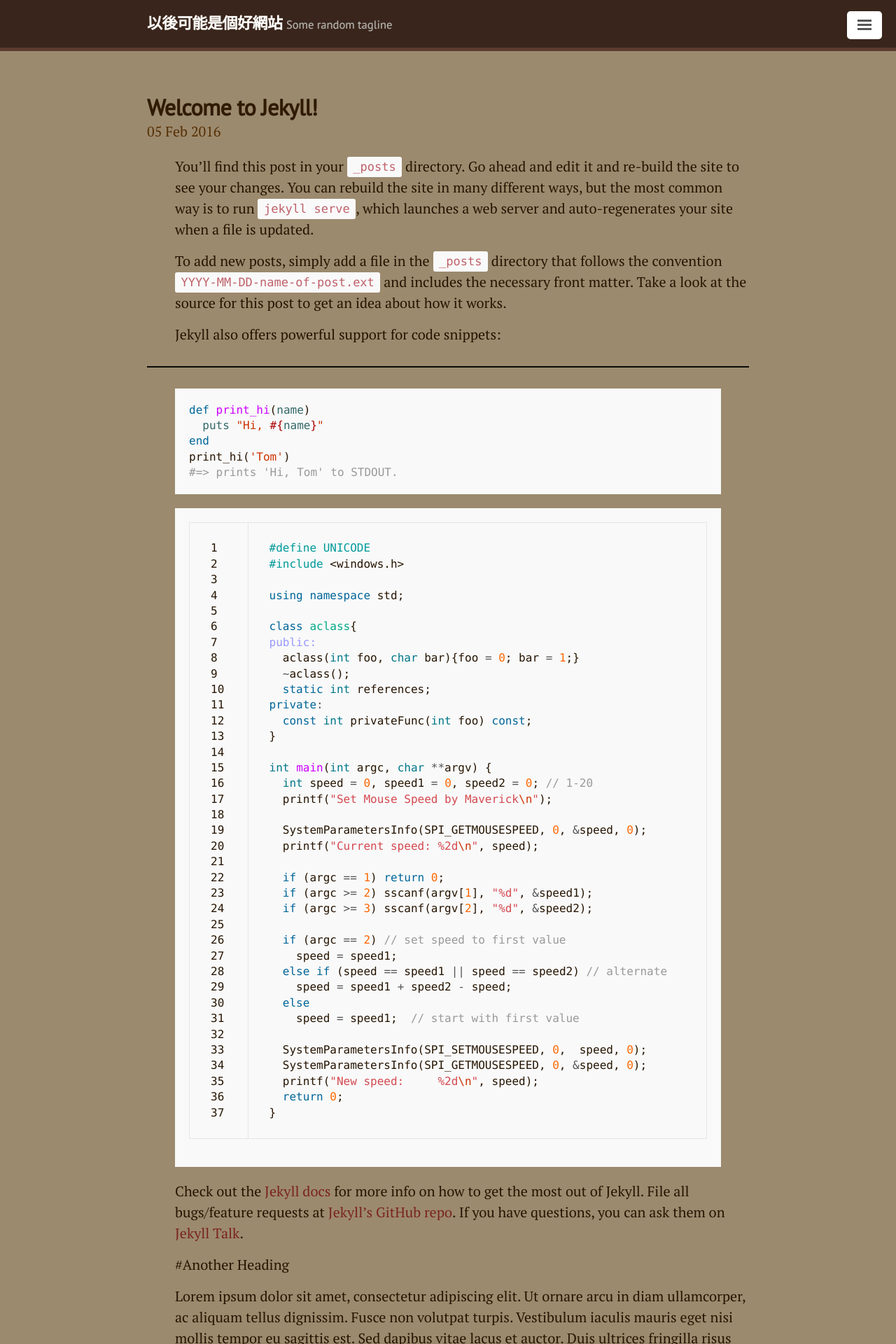
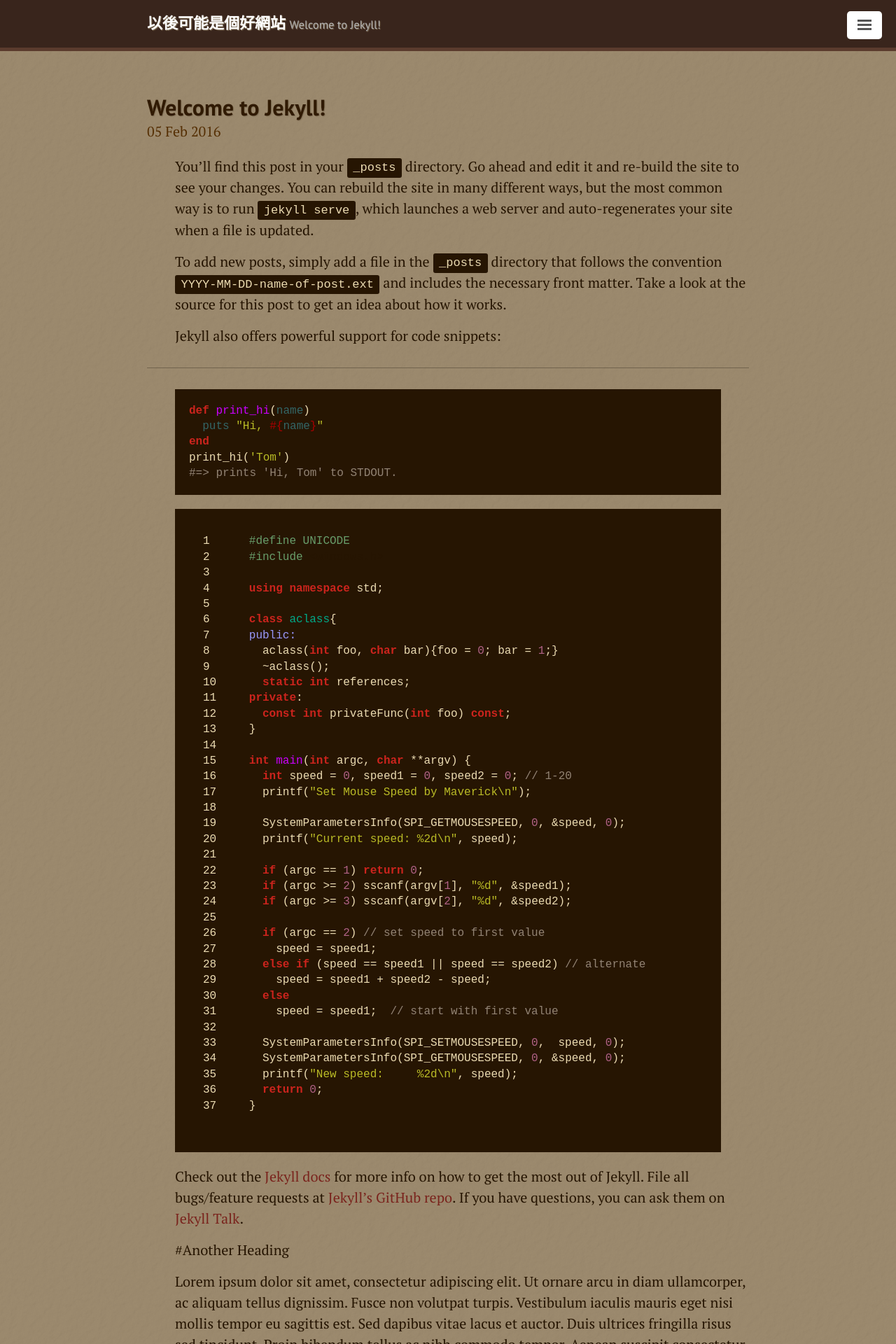
Before and after one commit to uxmie/uxmie.github.io, a Jekyll site: the page built from _posts/2016-02-05-welcome-to-jekyll.markdown, in a window 1280 px wide. Shown: the top 1920 px of the page at 70% size. Built offline with Jekyll 4.4.1, drawn with Linux system fonts in a browser that asks for light colours; some web fonts are replaced.

Commit message:
Even more theming.

```diff
--- a/_layouts/default.html
+++ b/_layouts/default.html
@@ -3,7 +3,7 @@
 
   {% include head.html %}
 
-  <body class="layout-reverse">
+  <body class="layout-reverse sidebar-overlay">
 
     {% include sidebar.html %}
 
@@ -14,7 +14,7 @@
         <div class="container">
           <h3 class="masthead-title">
             <a href="{{ site.baseurl }}/" title="Home">{{ site.title }}</a>
-            <small>{{ site.tagline }}</small>
+            <small>{{ page.title }}</small>
           </h3>
         </div>
       </div>
--- a/public/css/lanyon.scss
+++ b/public/css/lanyon.scss
@@ -29,6 +29,7 @@
  */
 
 
+$sidebar-color: #510b06;
 
 
 /*
@@ -94,7 +95,7 @@
   font-family: "PT Sans", Helvetica, Arial, sans-serif;
   font-size: .875rem; /* 15px */
   color: rgba(255,255,255,.6);
-  background-color: #202020;
+  background-color: $sidebar-color;
   -webkit-transition: all .3s ease-in-out;
           transition: all .3s ease-in-out;
 }
@@ -145,11 +146,15 @@
 
 /* Hide the sidebar checkbox that we toggle with `.sidebar-toggle` */
 .sidebar-checkbox {
-  position: absolute;
+/*  position: absolute;
   opacity: 0;
   -webkit-user-select: none;
      -moz-user-select: none;
-          user-select: none;
+          user-select: none;*/
+/* The settings above are buggy. Use this instead.
+ * (See https://github.com/poole/lanyon/issues/137)
+ */
+  display: none;
 }
 
 /* Style the `label` that we use to target the `.sidebar-checkbox` */
@@ -440,10 +445,10 @@
   box-shadow: 0 0 0 .25rem #fff;
 }
 .sidebar-overlay #sidebar-checkbox:checked ~ .sidebar {
-  box-shadow: .25rem 0 .5rem rgba(0,0,0,.1);
+  box-shadow: .25rem 0 .5rem rgba(0,0,0,.3);
 }
 
 /* Only one tweak for a reverse layout */
 .layout-reverse.sidebar-overlay #sidebar-checkbox:checked ~ .sidebar {
-  box-shadow: -.25rem 0 .5rem rgba(0,0,0,.1);
+  box-shadow: -.25rem 0 .5rem rgba(0,0,0,.3);
 }
--- a/public/css/poole.scss
+++ b/public/css/poole.scss
@@ -43,8 +43,13 @@
 $link-color:    #7a241d;
 $head-color:    #fff;
 $head-bg-color: #39251c;
+$msg-bg-color:  #c2b39b;
 $heading-color: lighten($text-color, 2%);
+$par-padding:   2rem;
 
+@import url(https://fonts.googleapis.com/css?family=Gentium+Basic:400,700,400italic,700italic);
+@import url(https://fonts.googleapis.com/css?family=PT+Sans:400,400italic,700,700italic);
+@import url(https://fonts.googleapis.com/css?family=PT+Serif:400,400italic,700,700italic);
 /*
  * Body resets
  *
@@ -71,7 +76,7 @@
  */
 
 html {
-	font-family: "PT Serif", Georgia, "Times New Roman", serif;
+	font-family: "PT Serif", serif;
 	font-size:   16px;
 	line-height: 1.5;
 }
@@ -84,6 +89,8 @@
 body {
 	color:                    $text-color;
 	background-color:         $bg-color;
+	background-image:         url({{ "/public/bg.png" }});
+	background-size:          128px auto;
 	-webkit-text-size-adjust: 100%;
 	-ms-text-size-adjust:     100%;
 }
@@ -111,16 +118,15 @@
 
 /* Headings */
 h1, h2, h3, h4, h5, h6 {
-	font-family: "PT Sans", Helvetica, Arial, sans-serif;
+	font-family: "PT Sans", sans-serif;
 	margin-bottom: .5rem;
 	line-height: 1.25;
 	text-rendering: optimizeLegibility;
 	font-weight: bold;
 	color: $heading-color;
-	letter-spacing: -.025rem;
 }
 h1, h2, h3 {
-	text-shadow: 0px 0px 1px darken($bg-color, 10%);
+	text-shadow: 1px 1px 1px darken($bg-color, 10%);
 }
 h1 {
 	margin-top: 1.5rem;
@@ -163,8 +169,7 @@
 	position: relative;
 	margin: 1.5rem 0;
 	border: 0;
-	border-top:    1px solid #111;
-	border-bottom: 1px solid #000;
+	border-top:    1px solid darken($bg-color, 15%);
 }
 
 abbr {
@@ -174,48 +179,6 @@
 }
 abbr[title] {
 	cursor: help;
-	border-bottom: 1px dotted #e5e5e5;
-}
-
-/* Code */
-code,
-pre {
-	font-family: Menlo, Monaco, "Courier New", monospace;
-}
-code {
-	padding: .25em .5em;
-	font-size: 85%;
-	color: #bf616a;
-	background-color: #f9f9f9;
-	border-radius: 3px;
-}
-pre {
-	display: block;
-	margin-top: 0;
-	margin-bottom: 1rem;
-	padding: 1rem;
-	font-size: .8rem;
-	line-height: 1.4;
-	white-space: pre;
-	white-space: pre-wrap;
-	word-break: break-all;
-	word-wrap: break-word;
-	background-color: #f9f9f9;
-}
-pre code {
-	padding: 0;
-	font-size: 100%;
-	color: inherit;
-	background-color: transparent;
-}
-
-/* Pygments via Jekyll */
-.highlight {
-	margin-bottom: 1rem;
-	border-radius: 4px;
-}
-.highlight pre {
-	margin-bottom: 0;
 }
 
 /* Gist via GitHub Pages */
@@ -243,9 +206,9 @@
 /* Quotes */
 blockquote {
 	padding: .5rem 1rem;
-	margin: .8rem 0;
-	color: #7a7a7a;
-	border-left: .25rem solid #e5e5e5;
+	margin: .8rem $par-padding;
+	color: saturate(darken($link-color, 15%), 10%);
+	border-left: .25rem solid darken($link-color, 10%);
 }
 blockquote p:last-child {
 	margin-bottom: 0;
@@ -268,17 +231,16 @@
 table {
 	margin-bottom: 1rem;
 	width: 100%;
-	border: 1px solid #e5e5e5;
+	//border: 1px solid #e5e5e5;
 	border-collapse: collapse;
 }
-td,
-th {
+td, th {
 	padding: .25rem .5rem;
-	border: 1px solid #e5e5e5;
+	border: 1px solid lighten($text-color, 10%);
 }
 tbody tr:nth-child(odd) td,
 tbody tr:nth-child(odd) th {
-	background-color: #f9f9f9;
+	background-color: darken($bg-color, 5%);
 }
 
 
@@ -304,8 +266,10 @@
 .message {
 	margin-bottom: 1rem;
 	padding: 1rem;
-	color: #717171;
-	background-color: #f9f9f9;
+	color:            $text-color;
+	background-color: $msg-bg-color;
+	border-radius: 5px;
+	box-shadow: 1px 2px 3px darken($msg-bg-color, 40%);
 }
 
 
--- a/public/css/syntax.scss
+++ b/public/css/syntax.scss
@@ -1,16 +1,23 @@
 ---
 ---
+
+$code-bg-color: #261502;
 
 /* Basic Code Setup */
 code,
 pre {
-	font-family: Menlo, Monaco, "Courier New", monospace;
+	//font-family: Menlo, Monaco, "Courier New", monospace;
+}
+code table>tbody>tr>td.gutter,
+code table>tbody>tr>td.code {
+	background-color: rgba(0, 0, 0, 0);
+	border: none;
 }
 code {
 	padding: .25em .5em;
 	font-size: 85%;
-	color: #bf616a;
-	background-color: #f9f9f9;
+	color: #ebdbb2;
+	background-color: $code-bg-color;
 	border-radius: 3px;
 }
 pre {
@@ -24,13 +31,19 @@
 	white-space: pre-wrap;
 	word-break: break-all;
 	word-wrap: break-word;
-	background-color: #f9f9f9;
+	background-color: $code-bg-color;
+}
+pre.lineno {
+	color: #ebdbb2;
 }
 pre code {
 	padding: 0;
 	font-size: 100%;
 	color: inherit;
 	background-color: transparent;
+}
+table pre {
+	padding: 0.5rem;
 }
 
 /* Pygments via Jekyll */
@@ -43,64 +56,68 @@
 }
 
 .highlight .hll { background-color: #ffc; }
-.highlight .c { color: #999; } /* Comment */
-.highlight .err { color: #a00; background-color: #faa } /* Error */
-.highlight .k { color: #069; } /* Keyword */
-.highlight .o { color: #555 } /* Operator */
-.highlight .cm { color: #09f; font-style: italic } /* Comment.Multiline */
-.highlight .cp { color: #099 } /* Comment.Preproc */
-.highlight .c1 { color: #999; } /* Comment.Single */
-.highlight .cs { color: #999; } /* Comment.Special */
-.highlight .gd { background-color: #fcc; border: 1px solid #c00 } /* Generic.Deleted */
-.highlight .ge { font-style: italic } /* Generic.Emph */
-.highlight .gr { color: #f00 } /* Generic.Error */
-.highlight .gh { color: #030; } /* Generic.Heading */
-.highlight .gi { background-color: #cfc; border: 1px solid #0c0 } /* Generic.Inserted */
-.highlight .go { color: #aaa } /* Generic.Output */
-.highlight .gp { color: #009; } /* Generic.Prompt */
-.highlight .gs { } /* Generic.Strong */
-.highlight .gu { color: #030; } /* Generic.Subheading */
-.highlight .gt { color: #9c6 } /* Generic.Traceback */
-.highlight .kc { color: #069; } /* Keyword.Constant */
-.highlight .kd { color: #069; } /* Keyword.Declaration */
-.highlight .kn { color: #069; } /* Keyword.Namespace */
-.highlight .kp { color: #069 } /* Keyword.Pseudo */
-.highlight .kr { color: #069; } /* Keyword.Reserved */
-.highlight .kt { color: #078; } /* Keyword.Type */
-.highlight .m { color: #f60 } /* Literal.Number */
-.highlight .s { color: #d44950 } /* Literal.String */
-.highlight .na { color: #4f9fcf } /* Name.Attribute */
-.highlight .nb { color: #366 } /* Name.Builtin */
-.highlight .nc { color: #0a8; } /* Name.Class */
-.highlight .no { color: #360 } /* Name.Constant */
-.highlight .nd { color: #99f } /* Name.Decorator */
-.highlight .ni { color: #999; } /* Name.Entity */
-.highlight .ne { color: #c00; } /* Name.Exception */
-.highlight .nf { color: #c0f } /* Name.Function */
-.highlight .nl { color: #99f } /* Name.Label */
-.highlight .nn { color: #0cf; } /* Name.Namespace */
-.highlight .nt { color: #2f6f9f; } /* Name.Tag */
-.highlight .nv { color: #033 } /* Name.Variable */
-.highlight .ow { color: #000; } /* Operator.Word */
-.highlight .w { color: #bbb } /* Text.Whitespace */
-.highlight .mf { color: #f60 } /* Literal.Number.Float */
-.highlight .mh { color: #f60 } /* Literal.Number.Hex */
-.highlight .mi { color: #f60 } /* Literal.Number.Integer */
-.highlight .mo { color: #f60 } /* Literal.Number.Oct */
-.highlight .sb { color: #c30 } /* Literal.String.Backtick */
-.highlight .sc { color: #c30 } /* Literal.String.Char */
-.highlight .sd { color: #c30; font-style: italic } /* Literal.String.Doc */
-.highlight .s2 { color: #c30 } /* Literal.String.Double */
-.highlight .se { color: #c30; } /* Literal.String.Escape */
-.highlight .sh { color: #c30 } /* Literal.String.Heredoc */
-.highlight .si { color: #a00 } /* Literal.String.Interpol */
-.highlight .sx { color: #c30 } /* Literal.String.Other */
-.highlight .sr { color: #3aa } /* Literal.String.Regex */
-.highlight .s1 { color: #c30 } /* Literal.String.Single */
-.highlight .ss { color: #fc3 } /* Literal.String.Symbol */
-.highlight .bp { color: #366 } /* Name.Builtin.Pseudo */
-.highlight .vc { color: #033 } /* Name.Variable.Class */
-.highlight .vg { color: #033 } /* Name.Variable.Global */
+.highlight .c   { color: #928374; } /* Comment */
+.highlight .err { color: #aa0000; background-color: #000 } /* Error */
+.highlight .k   { color: #cc241d; font-weight: bold} /* Keyword */
+.highlight .o   { color: #ebdbb2;    } /* Operator */
+.highlight .cm  { color: #928374; font-style: italic } /* Comment.Multiline */
+.highlight .cp  { color: #689d6a; } /* Comment.Preproc */
+.highlight .c1  { color: #928374; } /* Comment.Single */
+.highlight .cs  { color: #928374; } /* Comment.Special */
+.highlight .gd  { background-color: #fcc; border: 1px solid #c00 } /* Generic.Deleted */
+.highlight .ge  { font-style: italic } /* Generic.Emph */
+.highlight .gr  { color: #f00 } /* Generic.Error */
+.highlight .gh  { color: #030; } /* Generic.Heading */
+.highlight .gi  { background-color: #cfc; border: 1px solid #0c0 } /* Generic.Inserted */
+.highlight .go  { color: #aaa } /* Generic.Output */
+.highlight .gp  { color: #009; } /* Generic.Prompt */
+.highlight .gs  { } /* Generic.Strong */
+.highlight .gu  { color: #030; } /* Generic.Subheading */
+.highlight .gt  { color: #9c6 } /* Generic.Traceback */
+.highlight .kc  { color: #cc241d; } /* Keyword.Constant */
+.highlight .kd  { color: #cc241d; } /* Keyword.Declaration */
+.highlight .kn  { color: #cc241d; } /* Keyword.Namespace */
+.highlight .kp  { color: #cc241d; } /* Keyword.Pseudo */
+.highlight .kr  { color: #cc241d; } /* Keyword.Reserved */
+.highlight .kt  { color: #cc241d; font-weight: bold;} /* Keyword.Type */
+.highlight .m   { color: #b16286; } /* Literal.Number */
+.highlight .s   { color: #babb26; } /* Literal.String */
+.highlight .na  { color: #4f9fcf; } /* Name.Attribute */
+.highlight .n   { color: #ebdbb2; }
+.highlight .nb  { color: #366;    } /* Name.Builtin */
+.highlight .nc  { color: #0a8;    } /* Name.Class */
+.highlight .no  { color: #360;    } /* Name.Constant */
+.highlight .nd  { color: #99f;    } /* Name.Decorator */
+.highlight .ni  { color: #999;    } /* Name.Entity */
+.highlight .ne  { color: #c00;    } /* Name.Exception */
+.highlight .nf  { color: #c0f;    } /* Name.Function */
+.highlight .nl  { color: #99f;    } /* Name.Label */
+.highlight .nn  { color: #0cf;    } /* Name.Namespace */
+.highlight .nt  { color: #2f6f9f; } /* Name.Tag */
+.highlight .nv  { color: #033     } /* Name.Variable */
+.highlight .nx  { color: #ebdbb2; } /* Name.Variable */
+.highlight .ow  { color: #000;    } /* Operator.Word */
+.highlight .p   { color: #ebdbb2; } /* Operator.Word */
+
+.highlight .w   { color: #bbb;     } /* Text.Whitespace */
+.highlight .mf  { color: #b16286; } /* Literal.Number.Float */
+.highlight .mh  { color: #b16286; } /* Literal.Number.Hex */
+.highlight .mi  { color: #b16286; } /* Literal.Number.Integer */
+.highlight .mo  { color: #b16286; } /* Literal.Number.Oct */
+.highlight .sb  { color: #b8bb26;    } /* Literal.String.Backtick */
+.highlight .sc  { color: #b8bb26;    } /* Literal.String.Char */
+.highlight .sd  { color: #b8bb26; font-style: italic } /* Literal.String.Doc */
+.highlight .s2  { color: #b8bb26;    } /* Literal.String.Double */
+.highlight .se  { color: #b8bb26;    } /* Literal.String.Escape */
+.highlight .sh  { color: #b8bb26;    } /* Literal.String.Heredoc */
+.highlight .si  { color: #a00     } /* Literal.String.Interpol */
+.highlight .sx  { color: #b8bb26; } /* Literal.String.Other */
+.highlight .sr  { color: #3aa     } /* Literal.String.Regex */
+.highlight .s1  { color: #b8bb26;     } /* Literal.String.Single */
+.highlight .ss  { color: #fc3     } /* Literal.String.Symbol */
+.highlight .bp  { color: #366 } /* Name.Builtin.Pseudo */
+.highlight .vc  { color: #033 } /* Name.Variable.Class */
+.highlight .vg  { color: #033 } /* Name.Variable.Global */
 .highlight .vi { color: #033 } /* Name.Variable.Instance */
 .highlight .il { color: #f60 } /* Literal.Number.Integer.Long */
 
```
Also changed, not shown: public/bg.png (added).
